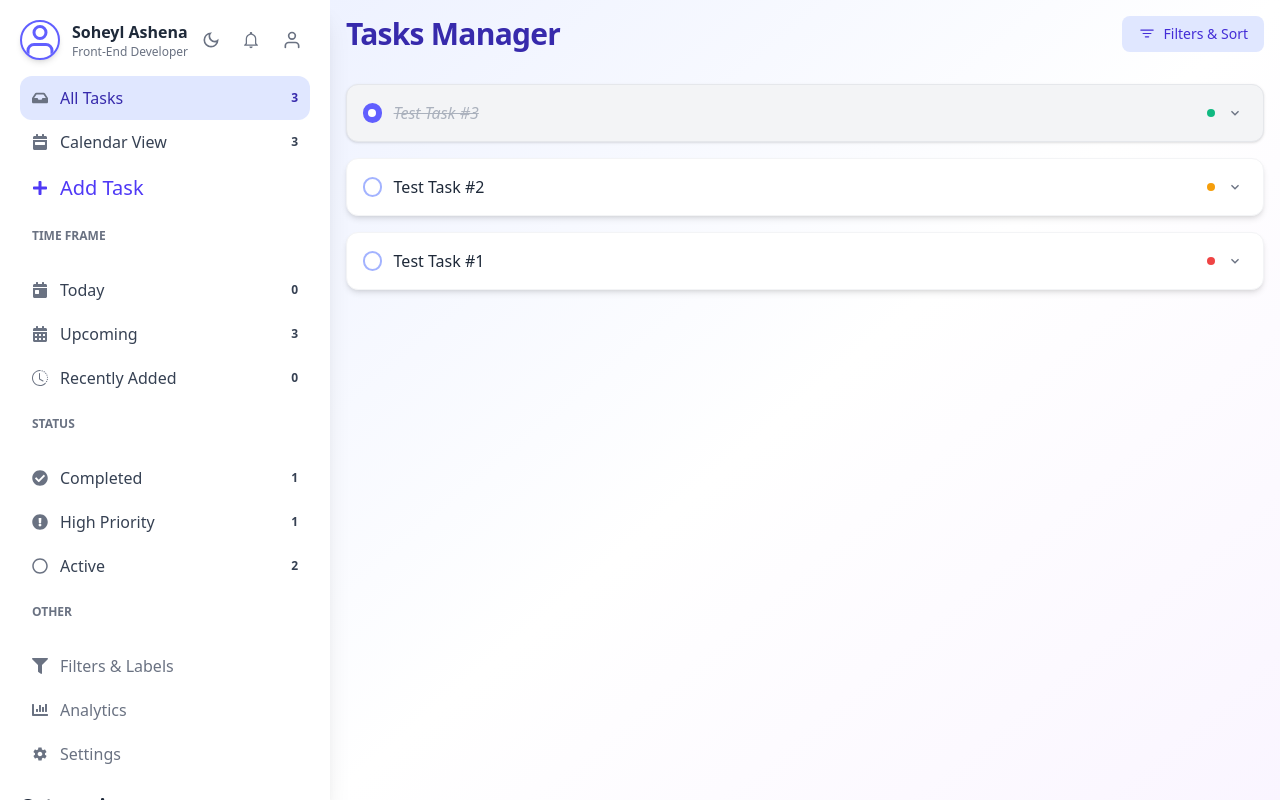
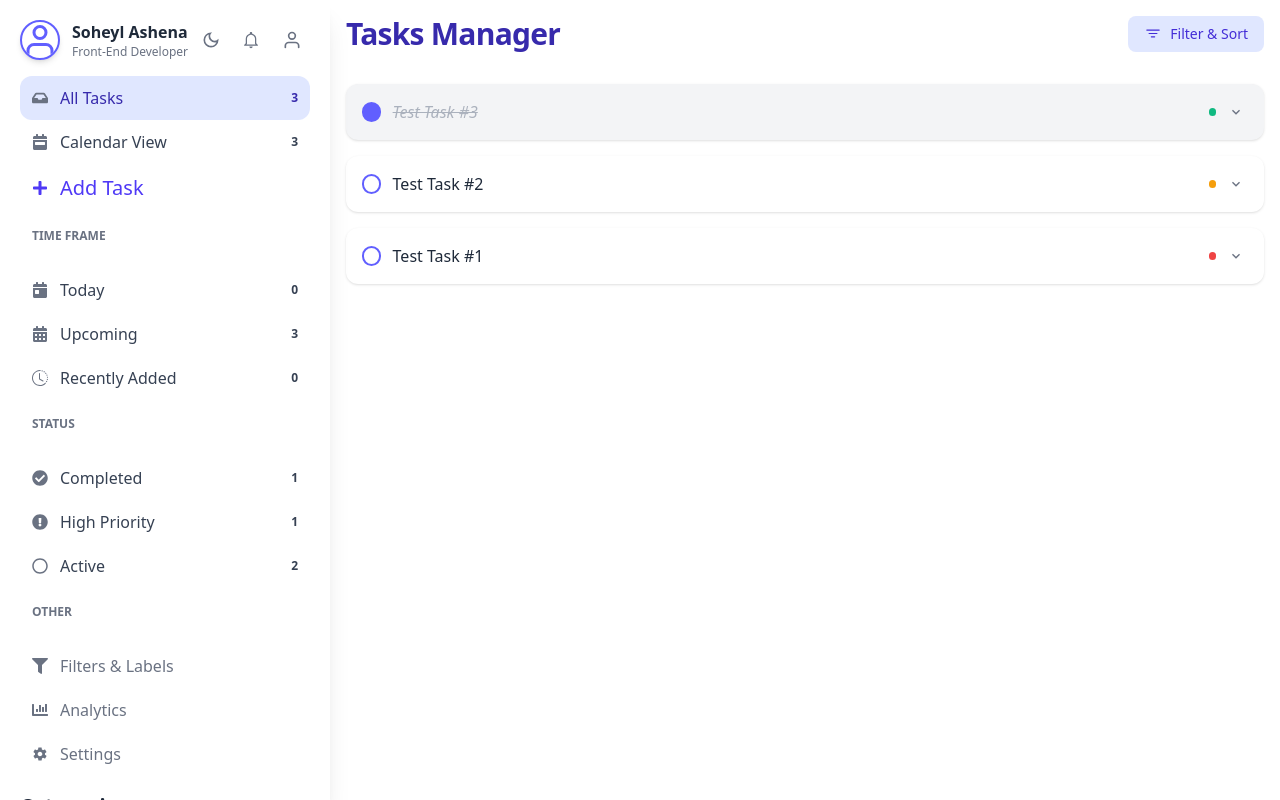
Before and after one commit to SoheylAshena/TooDoo, a React (Vite) app: page / in a window 1280 px wide. Built offline with nearby package versions, Linux system fonts and the light colour scheme.

Commit message:
Cleaned code up #4

```diff
--- a/src/components/MainView/TaskList/EmptyTasksMessage/index.jsx
+++ b/src/components/MainView/TaskList/EmptyTasksMessage/index.jsx
@@ -1,7 +1,7 @@
 const EmptyTasksMessage = () => {
   return (
-    <div className="flex flex-col items-center justify-center rounded-xl bg-white p-12 text-center shadow-sm dark:bg-gray-900">
-      <img src="empty-tasks.svg" alt="No tasks" className="mb-4 h-32 w-32 opacity-50" />
+    <div className="flex h-96 w-full flex-col items-center justify-center text-center">
+      <img src="empty-tasks.svg" alt="No tasks" className="h-32 w-32" />
       <p className="text-xl font-medium text-gray-700 dark:text-gray-300">No tasks found</p>
     </div>
   );
--- a/src/components/MainView/TaskList/Header/Index.jsx
+++ b/src/components/MainView/TaskList/Header/index.jsx
@@ -11,7 +11,7 @@
         <h2 className={styles.headerText}>Tasks Manager</h2>
         <button onClick={toggleFilters} className={styles.filterButton}>
           <BsFilter className={styles.filterIcon} />
-          Filters & Sort
+          Filter & Sort
         </button>
       </div>
 
--- a/src/components/MainView/TaskList/TaskItem/PriorityIndicator.jsx
+++ b/src/components/MainView/TaskList/TaskItem/PriorityIndicator.jsx
@@ -3,10 +3,9 @@
 const PriorityIndicator = ({ priority }) => {
   return (
     <div
-      className="ml-2 h-2 w-2 flex-shrink-0 rounded-full"
+      className="ml-2 h-2 w-2 rounded-full"
       style={{
-        backgroundColor:
-          priority === 'High' ? '#ef4444' : priority === 'Medium' ? '#f59e0b' : '#10b981',
+        backgroundColor: priority === 'High' ? '#ef4444' : priority === 'Medium' ? '#f59e0b' : '#10b981',
       }}
     ></div>
   );
--- a/src/components/MainView/TaskList/TaskItem/ShowMoreButton.jsx
+++ b/src/components/MainView/TaskList/TaskItem/ShowMoreButton.jsx
@@ -8,11 +8,7 @@
       className="ml-2 rounded-full p-1 hover:bg-gray-100 dark:hover:bg-gray-700"
       aria-label={showDetails ? 'Hide details' : 'Show details'}
     >
-      {showDetails ? (
-        <MdExpandLess className="text-gray-500" />
-      ) : (
-        <MdExpandMore className="text-gray-500" />
-      )}
+      {showDetails ? <MdExpandLess className="text-gray-500" /> : <MdExpandMore className="text-gray-500" />}
     </button>
   );
 };
--- a/src/components/MainView/TaskList/TaskItem/TaskDetails.jsx
+++ b/src/components/MainView/TaskList/TaskItem/TaskDetails.jsx
@@ -11,7 +11,7 @@
   const dispatch = useDispatch();
 
   return (
-    <div className="mt-3 w-full border-t border-gray-100 pt-3 dark:border-gray-800">
+    <section className="mt-3 w-full border-t border-gray-100 pt-3 dark:border-gray-800">
       <div className="flex flex-wrap items-center gap-2.5 text-xs text-gray-500 dark:text-gray-400">
         <CategoryLabel category={category} />
         <DateLabel date={date} />
@@ -43,7 +43,7 @@
           <MdEdit className="text-lg" />
         </button>
       </div>
-    </div>
+    </section>
   );
 };
 
--- a/src/components/MainView/TaskList/TaskItem/TaskText.jsx
+++ b/src/components/MainView/TaskList/TaskItem/TaskText.jsx
@@ -4,7 +4,7 @@
 const TaskText = ({ text, completed }) => (
   <h3
     className={clsx(
-      'overflow-wrap-anywhere w-full text-base leading-normal font-medium break-words whitespace-normal',
+      'w-full font-medium break-words',
       completed
         ? 'text-gray-400 italic line-through opacity-80 dark:text-gray-500'
         : 'text-gray-800 dark:text-gray-200',
@@ -14,8 +14,6 @@
   </h3>
 );
 
-TaskText.displayName = 'TaskText';
-
 TaskText.propTypes = {
   text: PropTypes.string.isRequired,
   completed: PropTypes.bool.isRequired,
--- a/src/components/MainView/TaskList/TaskItem/ToggleTaskButton.jsx
+++ b/src/components/MainView/TaskList/TaskItem/ToggleTaskButton.jsx
@@ -1,24 +1,23 @@
 import { useDispatch } from 'react-redux';
 import { toggleTask } from '@/context/Slices/tasksSlice';
 import PropTypes from 'prop-types';
+import clsx from 'clsx';
 
 const ToggleTaskButton = ({ id, completed }) => {
   const dispatch = useDispatch();
+
   return (
     <button
       onClick={(e) => {
         e.stopPropagation();
         dispatch(toggleTask(id));
       }}
-      className={`mr-3 flex h-5 w-5 items-center justify-center rounded-full border-2 ${
-        completed
-          ? 'border-indigo-500 bg-indigo-500 dark:border-indigo-400 dark:bg-indigo-400'
-          : 'border-indigo-300 dark:border-indigo-600'
-      } transition-colors duration-200 hover:border-indigo-500 dark:hover:border-indigo-400`}
+      className={clsx(
+        'mr-3 h-5 w-5 rounded-full border-2 border-indigo-500 transition-colors duration-200',
+        completed && 'bg-indigo-500',
+      )}
       aria-label={completed ? 'Mark as incomplete' : 'Mark as complete'}
-    >
-      {completed && <span className="h-2 w-2 rounded-full bg-white dark:bg-gray-900"></span>}
-    </button>
+    ></button>
   );
 };
 
--- a/src/components/MainView/TaskList/TaskItem/index.jsx
+++ b/src/components/MainView/TaskList/TaskItem/index.jsx
@@ -20,16 +20,17 @@
 
       <li
         className={clsx(
-          'flex items-center rounded-xl p-4 transition-all duration-300 hover:translate-y-[-3px]',
-          task.completed
-            ? 'border border-gray-200 bg-gray-100 shadow-sm dark:border-gray-700 dark:bg-gray-800'
-            : 'border border-gray-100 bg-white shadow-md hover:shadow-lg dark:border-gray-800 dark:bg-gray-900',
+          'rounded-xl p-4 shadow-sm transition-all duration-300',
+          task.completed ? 'bg-gray-100 dark:bg-gray-700' : 'bg-white dark:bg-gray-800',
         )}
       >
-        <ToggleTaskButton id={task.id} completed={task.completed} />
-        <TaskText text={task.text} completed={task.completed} />
-        <PriorityIndicator priority={task.priority} />
-        <ShowMoreButton onClick={toggleDetails} showDetails={showDetails} />
+        <section className="flex items-center">
+          <ToggleTaskButton id={task.id} completed={task.completed} />
+          <TaskText text={task.text} completed={task.completed} />
+          <PriorityIndicator priority={task.priority} />
+          <ShowMoreButton onClick={toggleDetails} showDetails={showDetails} />
+        </section>
+
         {showDetails && (
           <TaskDetails
             category={task.category}
--- a/src/components/MainView/index.jsx
+++ b/src/components/MainView/index.jsx
@@ -11,6 +11,5 @@
 export default MainView;
 
 const styles = {
-  mainView:
-    'min-h-screen w-full overflow-auto bg-gradient-to-br from-indigo-50 via-white to-purple-50 p-4 pt-14 md:pt-4 dark:from-indigo-950 dark:via-gray-900 dark:to-purple-950',
+  mainView: 'min-h-screen w-full overflow-auto bg-white p-4 pt-14 md:pt-4 dark:bg-gray-900',
 };
--- a/src/index.css
+++ b/src/index.css
@@ -4,73 +4,15 @@
 
 :root {
   --primary-color: theme('colors.indigo.600');
-  --primary-dark: theme('colors.indigo.800');
-  --primary-light: theme('colors.indigo.400');
-  --bg-gradient-start: theme('colors.indigo.500');
-  --bg-gradient-end: theme('colors.purple.600');
 }
 
-.dark {
-  --primary-color: theme('colors.indigo.500');
-  --primary-dark: theme('colors.indigo.700');
-  --primary-light: theme('colors.indigo.300');
-  --bg-gradient-start: theme('colors.indigo.900');
-  --bg-gradient-end: theme('colors.purple.900');
-}
-
-/* Default sidebar behavior */
-.sidebar {
-  transform: translateX(-100%); /* Hidden by default on mobile */
-  transition: transform 0.3s ease-in-out;
-}
-
-/* When the sidebar is open */
-.sidebar.is-open {
-  transform: translateX(0);
-}
-
-/* On medium and larger screens, always show the sidebar */
-@media (min-width: 768px) {
-  .sidebar {
-    transform: translateX(0);
-  }
-}
-
-.scrollbar-none::-webkit-scrollbar {
-  display: none; /* Hide scrollbar for Chrome, Safari and Opera */
-}
 .scrollbar-none {
-  -ms-overflow-style: none; /* Hide scrollbar for Internet Explorer and Edge */
-  scrollbar-width: none; /* Hide scrollbar for Firefox */
+  -ms-overflow-style: none;
+  scrollbar-width: none;
 }
 
 /* Scrollbar styling */
 .custom-scrollbar {
-  scrollbar-width: thin; /* Firefox */
-  scrollbar-color: var(--primary-color) transparent; /* Firefox */
+  scrollbar-width: thin;
+  scrollbar-color: var(--primary-color) transparent;
 }
-
-.custom-scrollbar::-webkit-scrollbar {
-  width: 6px; /* width of the scrollbar */
-}
-
-.custom-scrollbar::-webkit-scrollbar-track {
-  background: transparent; /* track color */
-}
-
-.custom-scrollbar::-webkit-scrollbar-thumb {
-  background-color: var(--primary-color); /* thumb color */
-  border-radius: 20px; /* roundness of the thumb */
-}
-
-/* Transition utilities */
-.transition-all {
-  transition-property: all;
-  transition-timing-function: cubic-bezier(0.4, 0, 0.2, 1);
-  transition-duration: 150ms;
-}
-
-/* Focus ring utility */
-.focus-ring {
-  @apply focus:ring-2 focus:ring-indigo-500 focus:ring-offset-2 focus:outline-none dark:focus:ring-indigo-400 dark:focus:ring-offset-gray-900;
-}
```
Also changed, not shown: src/components/MainView/Calendar/CalendarHeader.jsx (+11 -7 lines).
